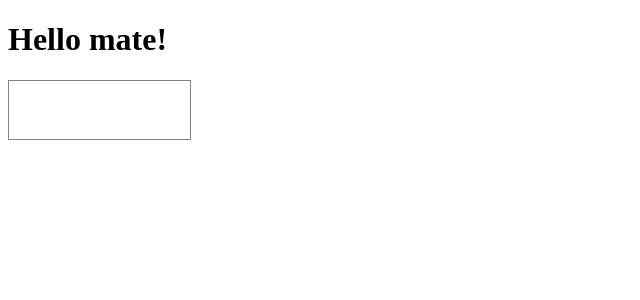
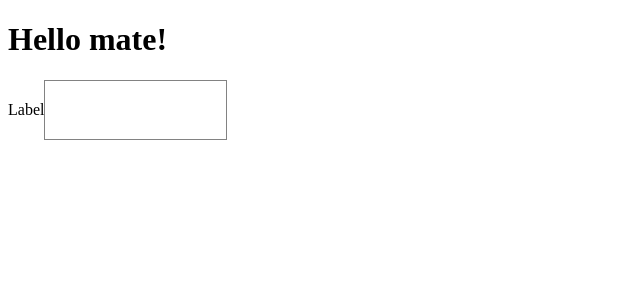
Before and after one commit to hitmaizer/inputs-components, a React (Create React App) app: page / in a window 1280 px wide. Shown: the top 300 px of the page, without its empty margins (0-640 px from the left). Built offline with nearby package versions, Linux system fonts and the light colour scheme.

Commit message:
added wrapper + label

```diff
--- a/src/components/Input.jsx
+++ b/src/components/Input.jsx
@@ -3,6 +3,9 @@ import StyledInput from '../elements/StyledInputs'
 
 export default function Input() {
     return (
-        <StyledInput />
+        <div className="input__wrapper flex-col">
+            <label className="input__label" htmlFor="">Label</label>
+            <StyledInput />
+        </div>
     )
 }
```
